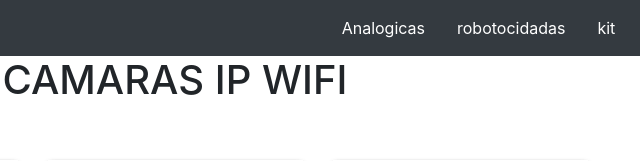
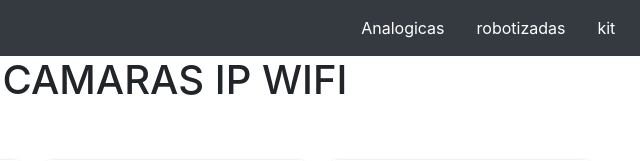
Before and after one commit to mipag2/CamarasCRV, a plain HTML site: page index.html in a window 1280 px wide. Shown: the top 161 px of the page, 465-1105 px from the left. Drawn offline with nearby package versions, Linux system fonts and the light colour scheme.

Commit message:
Update index.html

```diff
--- a/index.html
+++ b/index.html
@@ -16,7 +16,7 @@
         <a class="nav-link" href="analogicas.html">Analogicas</a>
         </li>
         <li class="nav-item">
-        <a class="nav-link" href="robot.html">robotocidadas</a>
+        <a class="nav-link" href="robot.html">robotizadas</a>
         </li>
         <li class="nav-item">
         <a class="nav-link" href="kit.html">kit</a>
```
